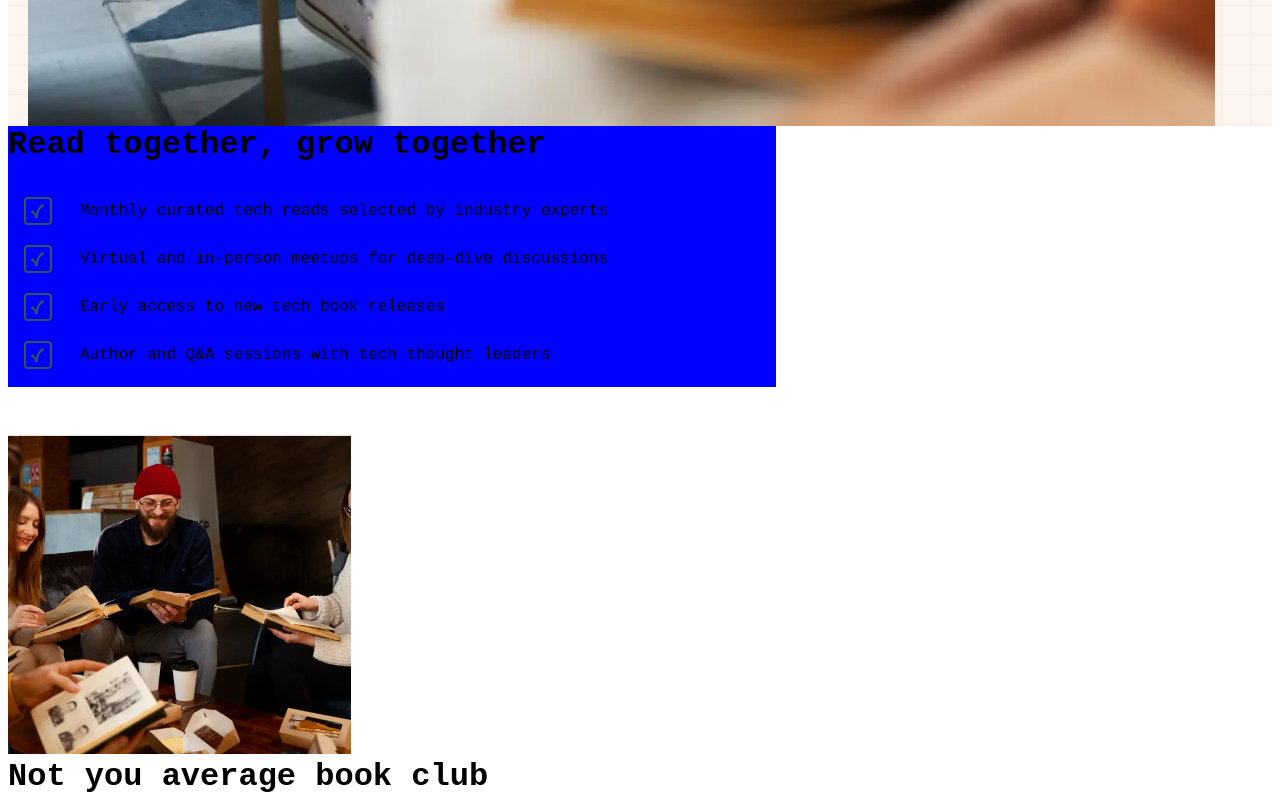
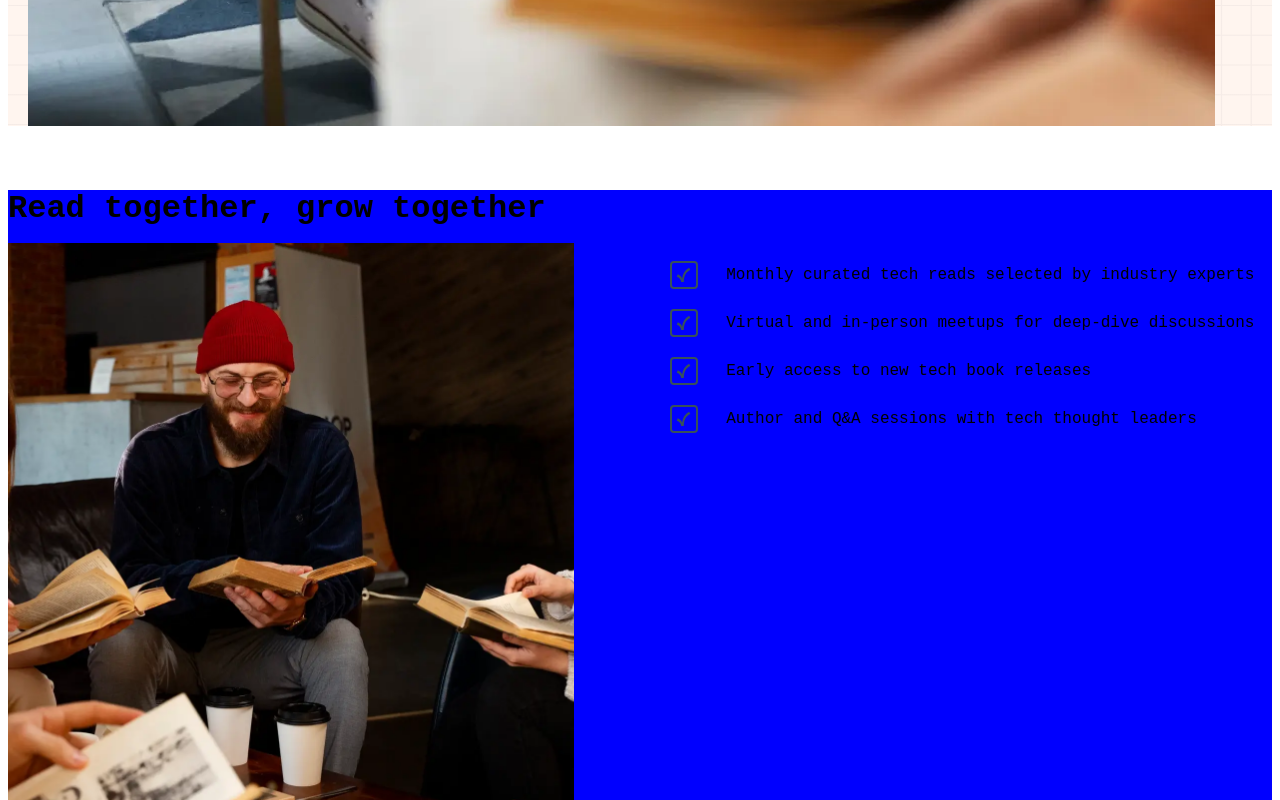
Before and after one commit to MNRSkills/Tech-Book-React-MUI-FM, a React (Vite) app: page / in a window 1280 px wide. Shown: the part 1940-2740 px from the top of the page. Built offline with nearby package versions, Linux system fonts and the light colour scheme; a web font is replaced by a local one.

Commit message:
Modifying section Read Together

```diff
--- a/src/App.jsx
+++ b/src/App.jsx
@@ -10,12 +10,14 @@ import "./App.css";
 
 // IMAGES FOR THE COMPONENTS
 import readTogethermobile from "./assets/images/image-read-together-mobile.webp";
+import readTogetherTablet from "./assets/images/image-read-together-tablet.webp";
+import readTogetherDesktop from "./assets/images/image-read-together-desktop.webp";
 import notyourbook from "./assets/images/image-not-average-mobile.webp";
 import patternGlow from "./assets/images/pattern-glow.svg";
 import imageHeroMobile from "./assets/images/image-hero-mobile.webp";
 import imageHeroTablet from "./assets/images/image-hero-tablet.webp";
 import imageHeroDesktop from "./assets/images/image-hero-desktop.webp";
-import logo from "./assets/images/logo.svg"
+import logo from "./assets/images/logo.svg";
 import starsMobile from "./assets/images/icon-star.svg";
 // import { textAlign } from "@mui/system";
 
@@ -30,8 +32,12 @@ function App() {
           logo={logo}
         />
         {/* Sections  */}
-        <Section image={readTogethermobile} sx={{ textAlign: "center" }}>
-          <ReadTogether />
+        <Section sx={{ textAlign: "center" }}>
+          <ReadTogether
+            readTogethermobile={readTogethermobile}
+            readTogetherTablet={readTogetherTablet}
+            readTogetherDesktop={readTogetherDesktop}
+          />
         </Section>
         <Section image={notyourbook} sx={{ textAlign: "center" }}>
           <NotYourAvgBook />
--- a/src/Components/Section.jsx
+++ b/src/Components/Section.jsx
@@ -3,24 +3,12 @@ import { Box, Stack, Typography } from "@mui/material";
 const Section = ({ image, children, titleVariant = "h2", sx = {} }) => {
   console.log(image);
   return (
-    <Stack spacing={6} direction={{ sm: "column", md: "column", lg: "row" }}>
-      <Box
-        sx={{
-          width: { xs: "343px", sm: "365px", md: "768px", lg: "431px" },
-        }}
-      >
-        {children}
-      </Box>
-      <Box>
-        {image && (
-          <img
-            src={image}
-            alt="image of readers"
-            // style={{ width: { xs: "343px", md: "760px", lg: "1440px" } }}
-            style={{ width: "343px" }}
-          />
-        )}
-      </Box>
+    <Stack
+      spacing={6}
+      direction={{ sm: "column", md: "column", lg: "row" }}
+      sx={{ marginTop: "64px" }}
+    >
+      {children}
     </Stack>
   );
 };
--- a/src/Components/sections/ReadTogether.jsx
+++ b/src/Components/sections/ReadTogether.jsx
@@ -30,12 +30,17 @@ const FeatureItem = ({ text }) => (
   </ListItem>
 );
 
-function ReadTogether() {
+function ReadTogether({
+  readTogethermobile,
+  readTogetherTablet,
+  readTogetherDesktop,
+}) {
   return (
     <>
       <Box
         sx={{
           backgroundColor: "blue",
+          width: "100%",
         }}
       >
         <Typography
@@ -50,12 +55,34 @@ function ReadTogether() {
         >
           Read together, grow together
         </Typography>
-        <Box>
-          <List sx={{width: {lg:"530px"}}}>
+        <Box sx={{ display: "flex", flexDirection: "row-reverse", gap: "80px" }}>
+          <List sx={{ width: { md: "768px", lg: "530px" } }}>
             {listItems.map((item, index) => (
               <FeatureItem key={index} text={item} />
             ))}
           </List>
+          <Box
+            sx={{
+              backgroundImage: {
+                sm: `url(${readTogethermobile})`,
+                md: `url(${readTogetherTablet})`,
+                lg: `url(${readTogetherDesktop})`,
+              },
+              backgroundPosition: "center",
+              backgroundRepeat: "no-repeat",
+              backgroundSize: "cover",
+              height: {
+                xs: "318px",
+                md: "653px",
+                lg: "520px",
+              },
+              width: {
+                xs: "343px",
+                md: "704px",
+                lg: "560",
+              },
+            }}
+          ></Box>
         </Box>
       </Box>
     </>
```
